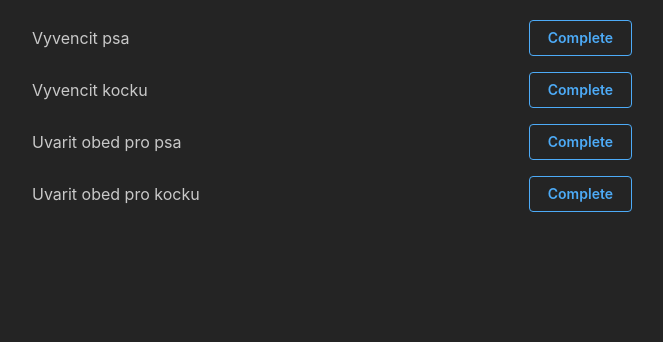
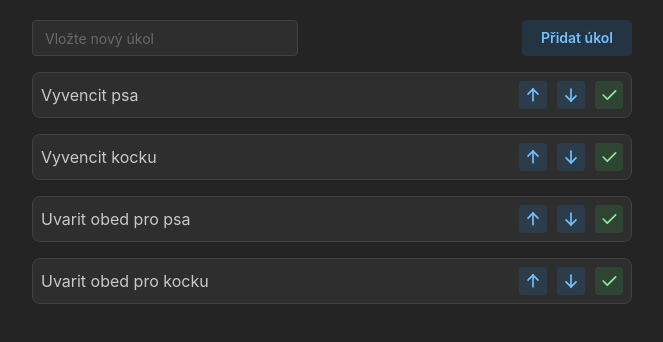
Before and after one commit to jpanzen/todo-app, a React (Vite) app: page / in a window 1280 px wide. Shown: the top 342 px of the page, without its empty margins (308-971 px from the left). Built offline with nearby package versions, Linux system fonts and the light colour scheme.

Commit message:
presouvani ukolu

```diff
--- a/package.json
+++ b/package.json
@@ -14,6 +14,7 @@
     "@mantine/dates": "^7.11.0",
     "@mantine/form": "^7.11.0",
     "@mantine/hooks": "^7.11.0",
+    "@tabler/icons-react": "^3.7.0",
     "dayjs": "^1.11.11",
     "react": "^18.3.1",
     "react-dom": "^18.3.1"
--- a/src/Todo.tsx
+++ b/src/Todo.tsx
@@ -1,16 +1,42 @@
 // @ts-check
 
-import React, { useState } from 'react'
-import { Flex, Button, Group, Center } from '@mantine/core';
-import { Task } from './models/task';
+import React, { useState } from 'react';
+import { Flex, Button, Group, Center, ActionIcon, Input, CloseButton } from '@mantine/core';
+import { IconCheck, IconArrowDown, IconArrowUp } from '@tabler/icons-react';
+import { Task } from './models/Task';
 
 export default function Todo() {
-  const [tasks] = useState<Task[]>([
-    {id: 1, title: "Vyvencit psa", priority: 1, completed: false},
-    {id: 2, title: "Vyvencit kocku", priority: 2, completed: false},
-    {id: 3, title: "Uvarit obed pro psa", priority: 1, completed: false},
-    {id: 4, title: "Uvarit obed pro kocku", priority: 3, completed: false}
+  const [text, setText] = useState<string>('');
+  const [tasks, setTasks] = useState<Task[]>([
+    { id: 1, title: "Vyvencit psa" },
+    { id: 2, title: "Vyvencit kocku" },
+    { id: 3, title: "Uvarit obed pro psa" },
+    { id: 4, title: "Uvarit obed pro kocku" }
   ]);
+
+  function moveTaskUp(index: number) {
+    if (index === 0) return; // První úkol nelze přesunout nahoru
+    const newTasks = [...tasks];
+    [newTasks[index - 1], newTasks[index]] = [newTasks[index], newTasks[index - 1]];
+    setTasks(newTasks);
+  }
+
+  function moveTaskDown(index: number) {
+    if (index === tasks.length - 1) return; // Poslední úkol nelze přesunout dolů
+    const newTasks = [...tasks];
+    [newTasks[index + 1], newTasks[index]] = [newTasks[index], newTasks[index + 1]];
+    setTasks(newTasks);
+  }
+
+  function addTask(title: string) {
+    if (title === '') return;
+    const newTask = {
+      id: Date.now(),
+      title
+    };
+    setTasks([...tasks, newTask]);
+    setText('');
+  }
 
   return (
     <Center>
@@ -22,13 +48,38 @@ export default function Todo() {
         direction="column"
         wrap="wrap"
       >
-      {tasks.map(task => (
-        <Group key={task.id} justify="space-between" maw='90vw' w='600'>
+        <Group justify="space-between" maw="90vw" w="600">
+          <Input
+            placeholder="Vložte nový úkol"
+            value={text}
+            onChange={(event) => setText(event.currentTarget.value)}
+            rightSection={
+              <CloseButton
+                aria-label="Clear input"
+                onClick={() => setText('')}
+                style={{ display: text ? undefined : 'none' }}
+              />
+            }
+          />
+          <Button variant='light' onClick={() => addTask(text)}>Přidat úkol</Button>
+        </Group>
+        {tasks.map((task, index) => (
+          <Group key={task.id} bg='#2e2e2e' justify="space-between" maw="90vw" w="600" style={{ borderRadius: '8px', border: '1px solid #424242', padding: '8px' }}>
             <span>{task.title}</span>
-          <Button size="sm" variant="outline">Complete</Button>
+            <Flex gap="xs" justify="flex-start" align="center">
+              <ActionIcon onClick={() => moveTaskUp(index)} color="blue" variant="light">
+                <IconArrowUp size={20} />
+              </ActionIcon>
+              <ActionIcon onClick={() => moveTaskDown(index)} color="blue" variant="light">
+                <IconArrowDown size={20} />
+              </ActionIcon>
+              <ActionIcon color="green" variant="light">
+                <IconCheck size={20} />
+              </ActionIcon>
+            </Flex>
           </Group>
         ))}
       </Flex>
     </Center>
-  )
+  );
 }
--- a/src/models/Task.ts
+++ b/src/models/Task.ts
@@ -2,6 +2,4 @@
 export interface Task {
     id: number;
     title: string;
-    priority: number;
-    completed: boolean;
 }
```
Also changed, not shown: src/AddTask.tsx (added, +7 -0 lines), 1 other file (tests, documents, lock files or other folders). Lines whose indentation alone changed are shown as unchanged.
